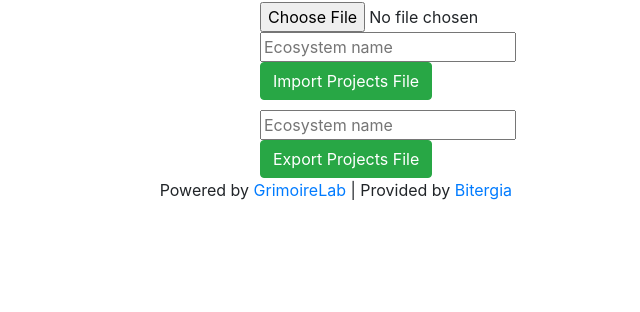
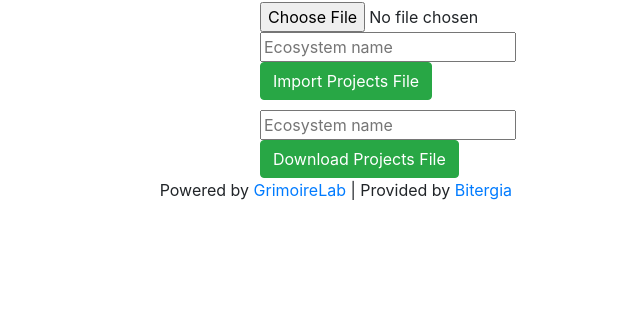
Before and after one commit to chaoss/grimoirelab-bestiary, a Django app: page / in a window 1280 px wide. Shown: the part 488-800 px from the top of the page, without its empty margins (640-1280 px from the left). Run offline with Django 3.2, Linux system fonts and the light colour scheme; data that the repository does not hold is empty; some libraries are stand-ins or nearby versions.

Commit message:
Change `Export` button text on Bestiary web GUI
Before, it was `Export Projects File` and now is
`Download Projects File`.

```diff
--- a/django_bestiary/projects/templates/projects/project.html
+++ b/django_bestiary/projects/templates/projects/project.html
@@ -85,7 +85,7 @@
     <div style="height:10px"></div>
     <form method="POST" action="/projects/export/" enctype="multipart/form-data" target="_blank">{% csrf_token %}
         <input type="text" name="ecosystem" placeholder="Ecosystem name" required=True><br>
-        <button type="submit" class="btn btn-success">Export Projects File</button>
+        <button type="submit" class="btn btn-success">Download Projects File</button>
     </form>
     </div>
 <!-- END RIGHT COLUMN -->
```
